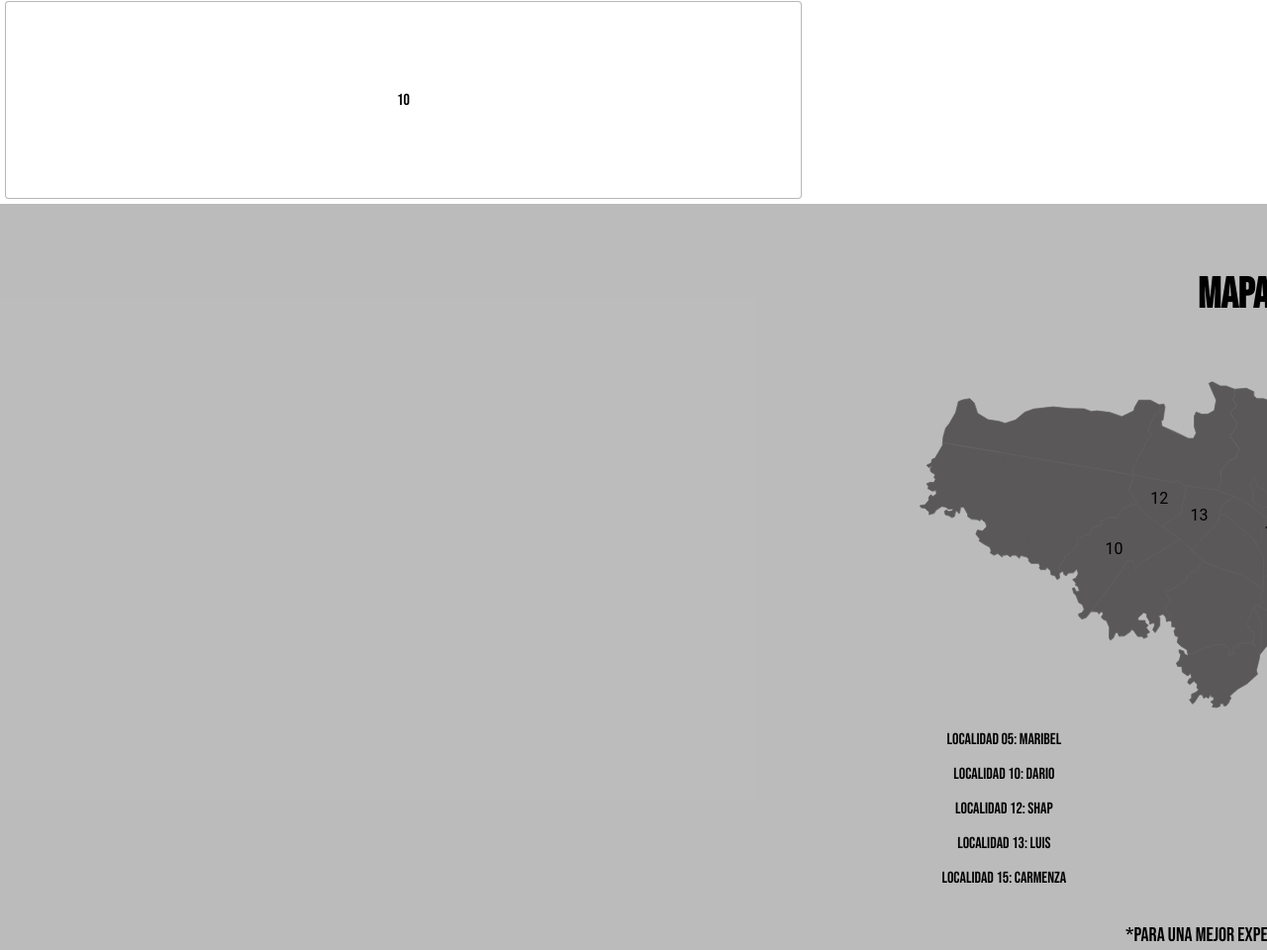
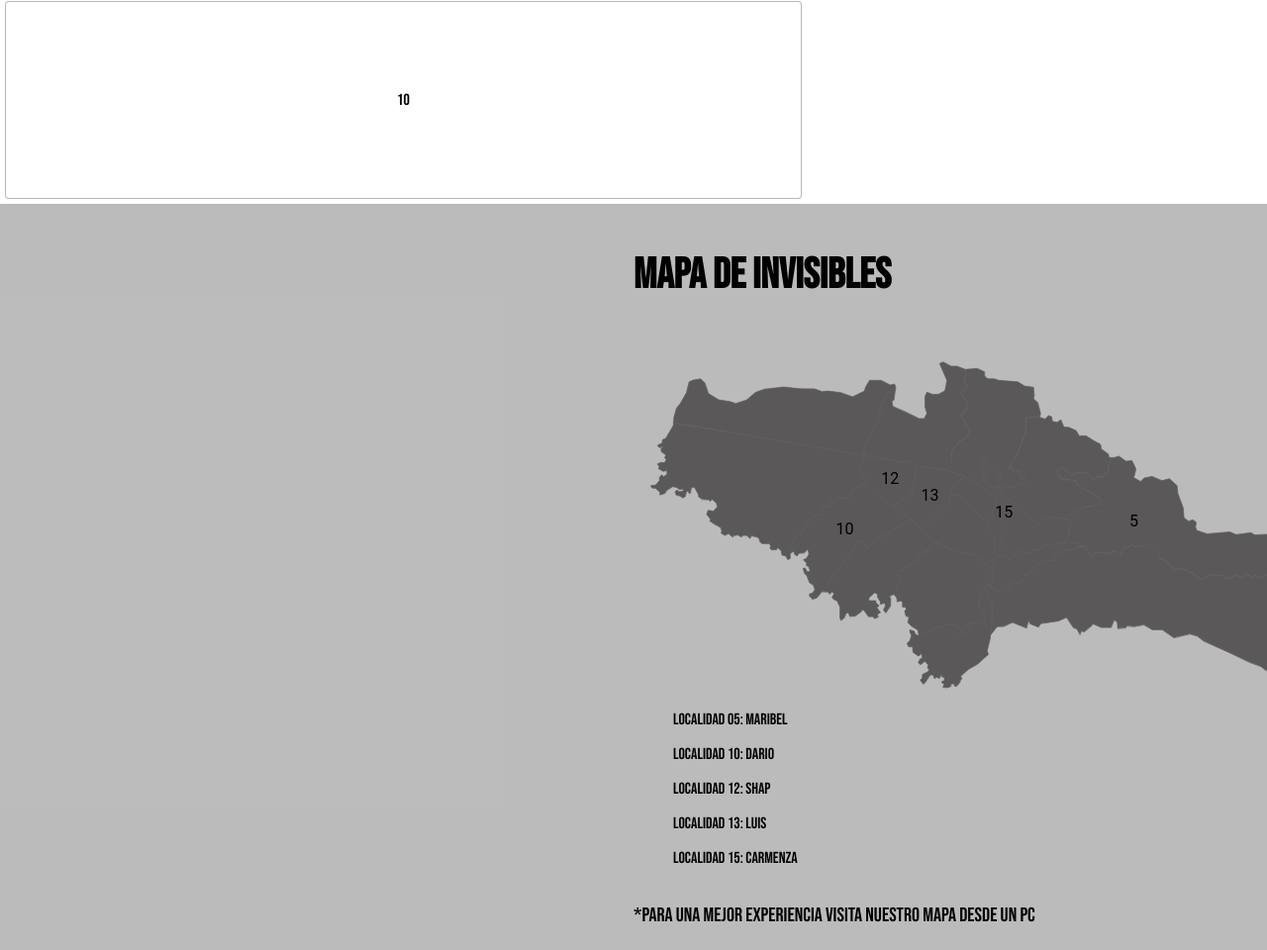
Before and after one commit to lagonzalezdev/_los-invisibles_final.github.io, a plain HTML site: page index.html in a window 1280 px wide. Shown: the part 3002-3962 px from the top of the page at 99% size. Drawn offline with Linux system fonts and the light colour scheme.

Commit message:
css mapa

```diff
--- a/index.css
+++ b/index.css
@@ -248,8 +248,6 @@ header a:hover{
     color: black;
 }
 #mapa {
-    display: flex;
-    text-align: center;
     height:100vh;
     width: 335vh;
     padding: 10px;
@@ -263,7 +261,6 @@ header a:hover{
 }
 
 .mapadiv path{
-    align-items: center;
     fill: rgb(90, 88, 88);
 
 }
```
